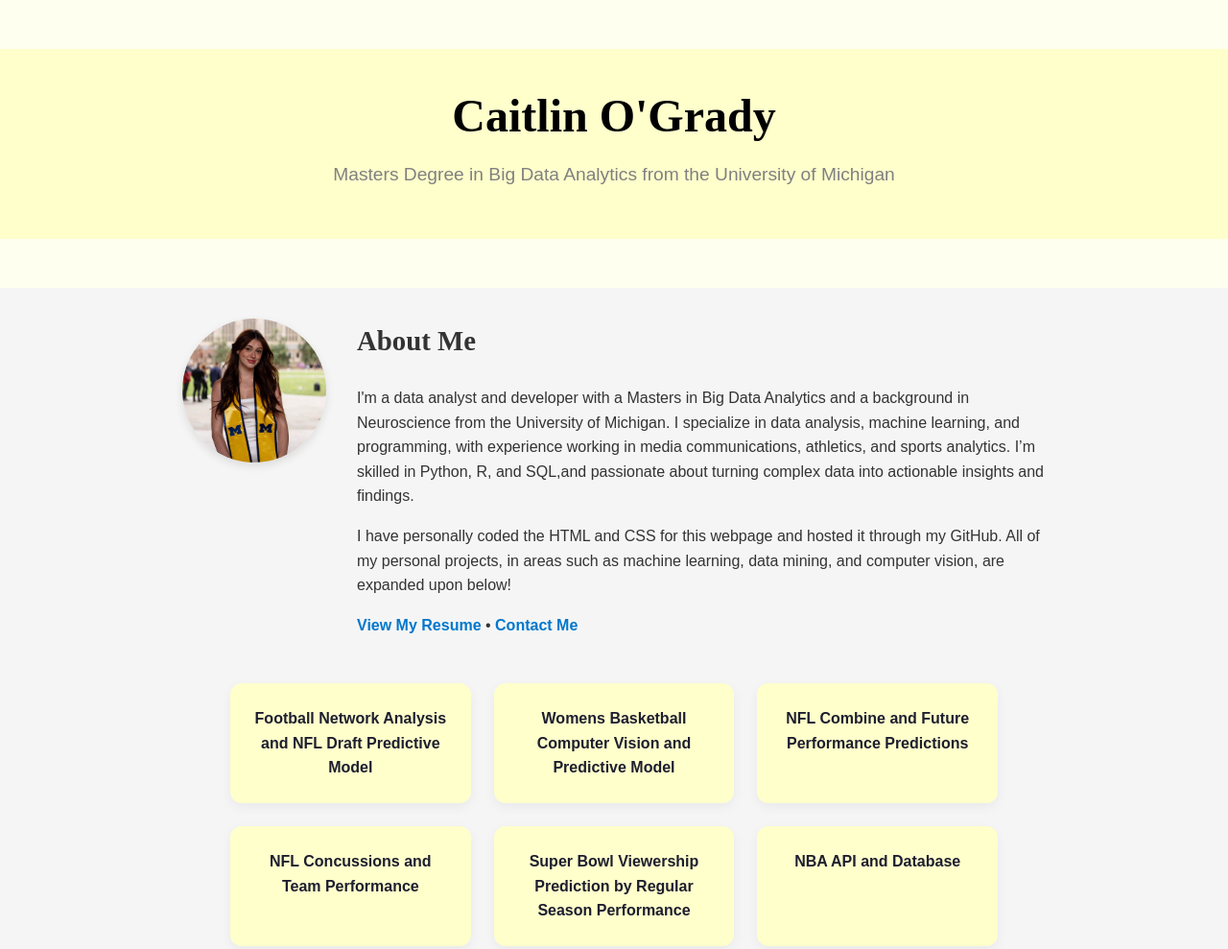
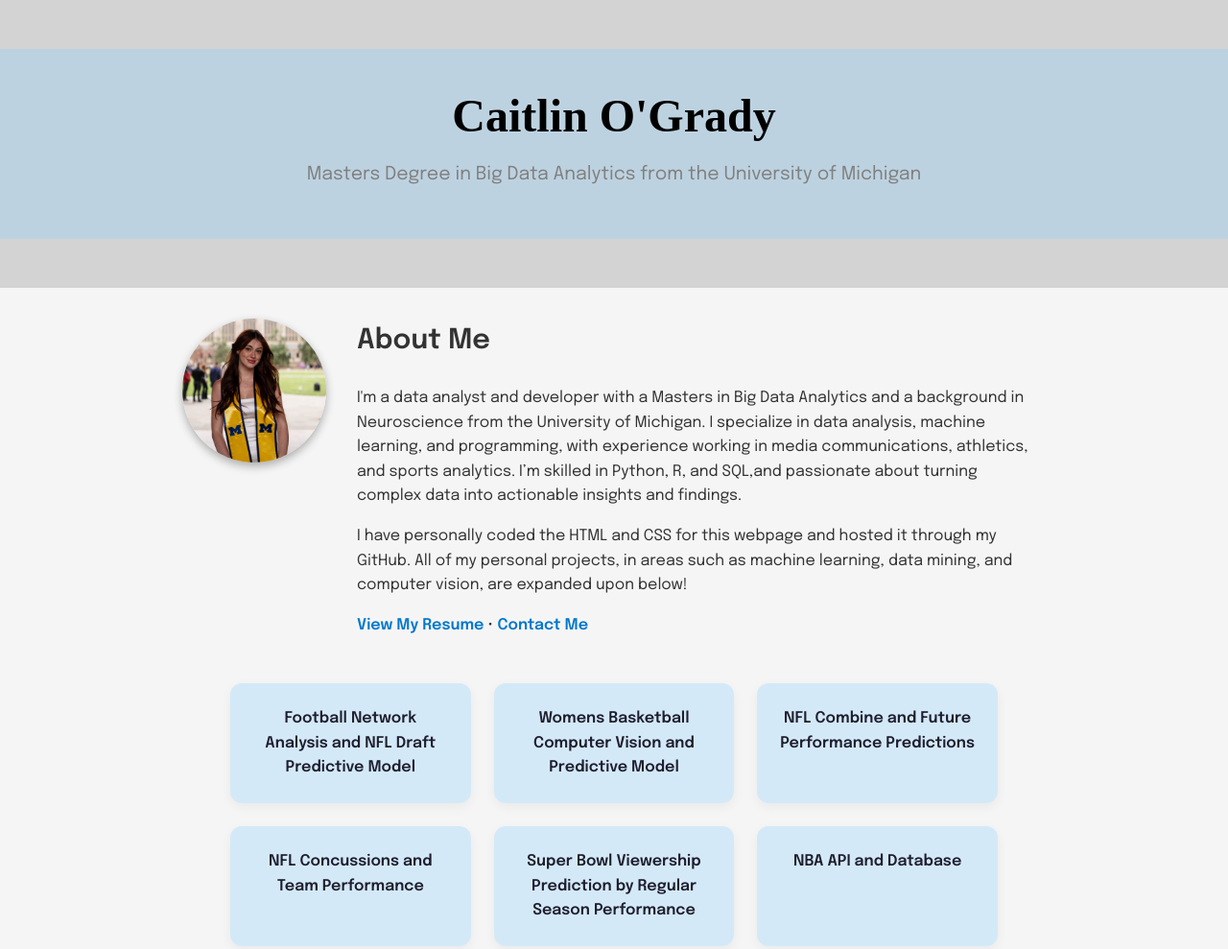
Before and after one commit to caitlinogrady/portfolio, a plain HTML site: page index.html in a window 1280 px wide. Shown: the whole page at 96% size. Drawn offline with Linux system fonts and the light colour scheme; a web font is replaced by a local one.

Commit message:
changed colors

```diff
--- a/style.css
+++ b/style.css
@@ -2,14 +2,14 @@
 body {
 	margin: 0;
 	padding: 0;
-	font-family: 'Karla', sans-serif;
+	font-family: 'Epilogue';
 	background-color: whitesmoke;
 	color: #333;
 	line-height: 1.6;
   }
 
   header {
-	background-color: rgb(255, 255, 240);
+	background-color: lightgray;
 	height: 300px;
 	display: flex;
 	align-items: center;
@@ -20,14 +20,14 @@ body {
   }
 
   header .overlay {
-	background: rgb(255, 255, 204);
+	background: rgba(135, 206, 250,0.3);
 	padding: 2rem;
 	width: 100%;
 	box-shadow: #1e1e2f;
   }
 
   header h1 {
-	font-family: 'Gambetta', serif;
+	font-family: 'Gloock';
 	font-size: 3rem;
 	margin: 0;
   }
@@ -53,11 +53,11 @@ body {
 	height: 150px;
 	border-radius: 50%;
 	object-fit: cover;
-	box-shadow: 0 4px 10px rgba(0, 0, 0, 0.1);
+	box-shadow: 0 4px 10px rgba(0, 0, 0, 0.3);
   }
 
   .bio-text h2 {
-	font-family: 'Gambetta', serif;
+	font-family: 'Epilogue';
 	font-size: 1.8rem;
 	margin-top: 0;
   }
@@ -83,7 +83,7 @@ body {
   }
 
   .link-card {
-	background-color: rgb(255, 255, 204);
+	background-color: rgba(135, 206, 250,0.3);
 	border-radius: 12px;
 	padding: 1.5rem;
 	text-align: center;
```
Also changed, not shown: page1.html (+1 -1 lines), page2.html (+1 -1 lines), page3.html (+1 -1 lines), page4.html (+1 -1 lines), page5.html (+1 -1 lines), page6.html (+1 -1 lines).
